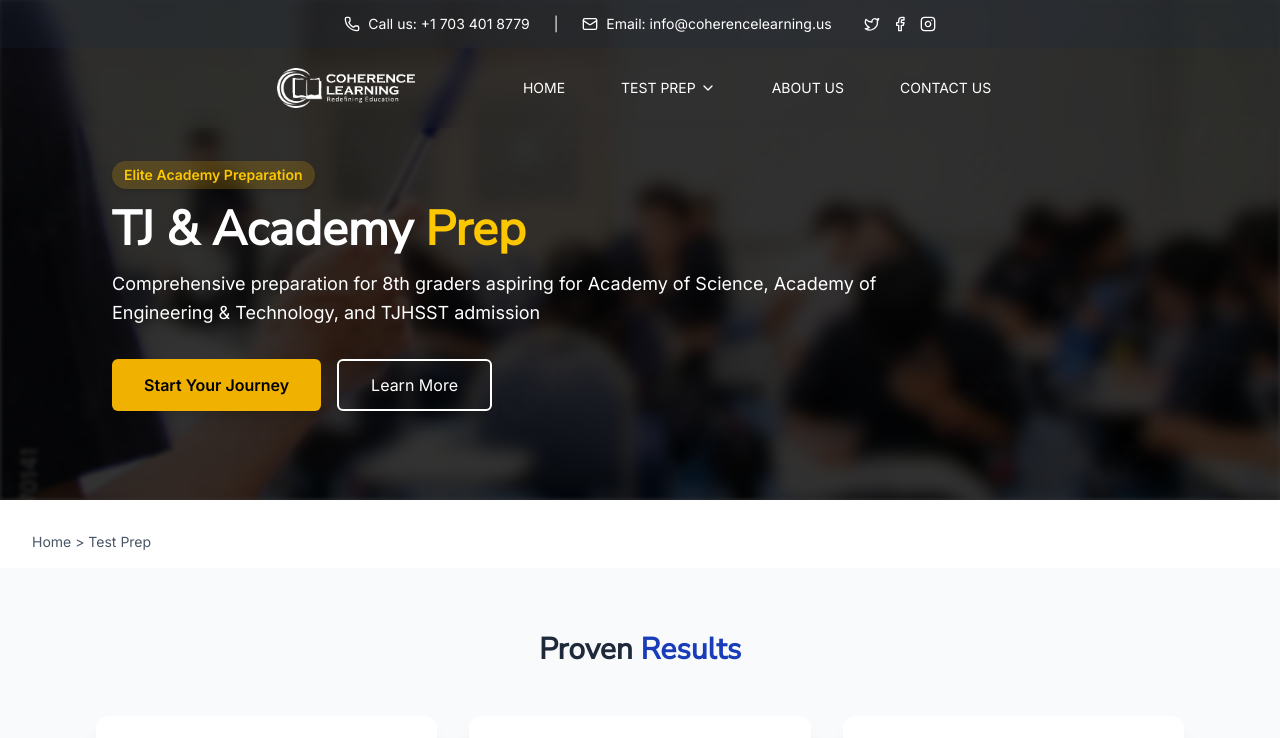
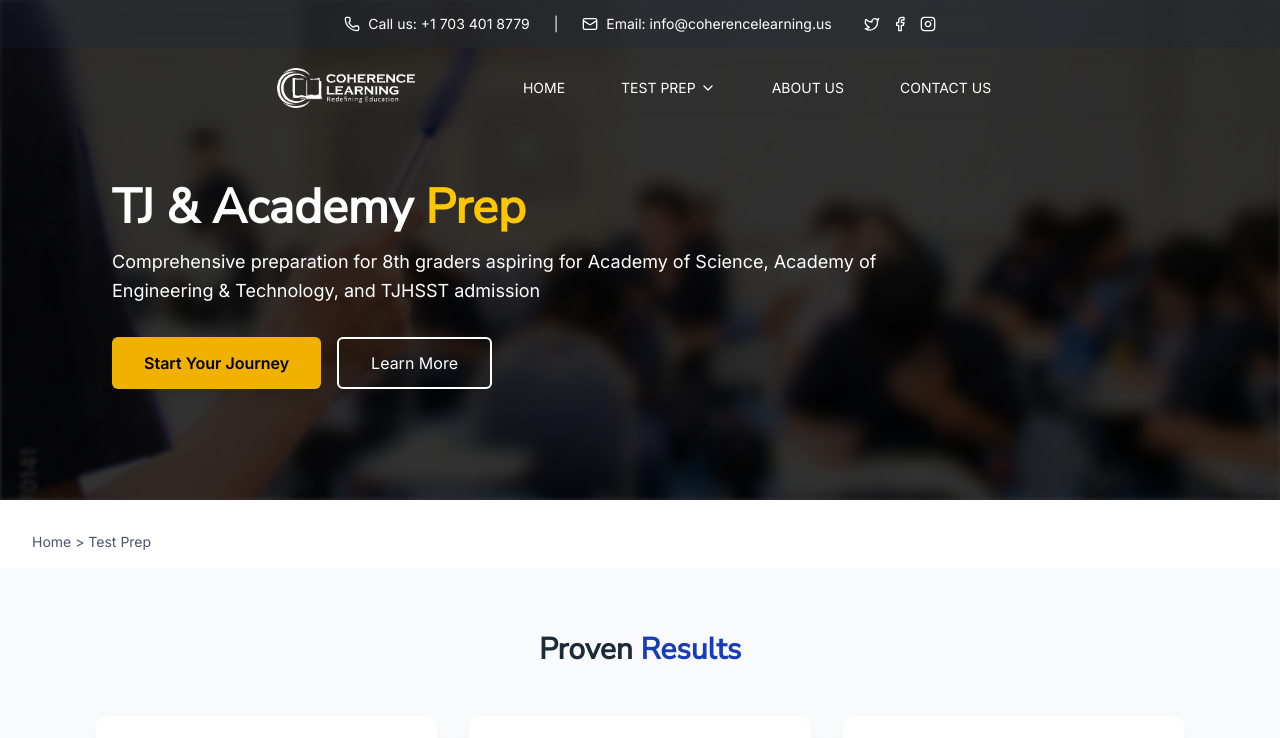
Before and after one commit to ArpitFaldu/demo_onyx_initial, a Next.js app: page /tj-aos-aet-prep in a window 1280 px wide. Shown: the top 738 px of the page. Built offline with nearby package versions, Linux system fonts and the light colour scheme.

Commit message:
Chnages made in style to sync with other pages

```diff
--- a/src/app/tj-aos-aet-prep/page.jsx
+++ b/src/app/tj-aos-aet-prep/page.jsx
@@ -38,9 +38,6 @@ export default function TestPrepPage() {
             transition={{ duration: 0.8 }}
             className="max-w-3xl"
           >
-            <span className="inline-block bg-yellow-500/20 text-yellow-400 shadow-md mb-4 font-semibold px-3 py-1 rounded-full text-sm">
-              Elite Academy Preparation
-            </span>
             <h1 className="text-3xl sm:text-4xl md:text-5xl font-bold text-white mb-3 sm:mb-4">
               TJ & Academy <span className="text-yellow-400">Prep</span>
             </h1>
```
